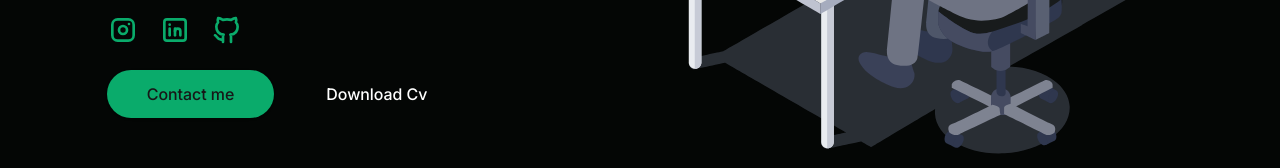
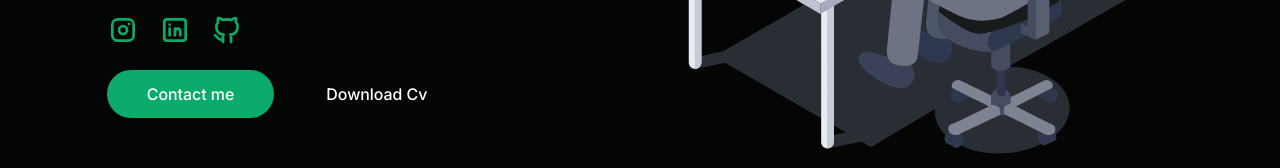
Before and after one commit to devup2332/portafolio-2024-v2, a React (Vite) app: page / in a window 1280 px wide. Shown: the part 528-696 px from the top of the page. Built offline with nearby package versions, Linux system fonts and the light colour scheme.

Commit message:
master: Edited custom button

```diff
--- a/src/components/Home/Banner/Banner.tsx
+++ b/src/components/Home/Banner/Banner.tsx
@@ -1,5 +1,5 @@
 import { useTranslation } from "react-i18next";
-import CustomButton from "../PrimaryButton/PrimaryButton";
+import CustomButton from "@/components/Home/CustomButton/CustomButton";
 import Lottie from "react-lottie";
 import BannerLottie from "@/lotties/banner.json";
 import { bannerLinks } from "@/utils/bannerLinks";
--- a/src/components/Home/Contact/Contact.tsx
+++ b/src/components/Home/Contact/Contact.tsx
@@ -2,7 +2,7 @@ import { Input } from "@/components/UI/input";
 import { Label } from "@/components/UI/label";
 import { Textarea } from "@/components/UI/textarea";
 import { useTranslation } from "react-i18next";
-import CustomButton from "../PrimaryButton/PrimaryButton";
+import CustomButton from "@/components/Home/CustomButton/CustomButton";
 import { FieldValues, SubmitHandler, useForm } from "react-hook-form";
 import { zodResolver } from "@hookform/resolvers/zod";
 import { ContactSchema, ContactSchemaType } from "@/schemas/contactSchema";
--- a/src/components/UI/button.tsx
+++ b/src/components/UI/button.tsx
@@ -9,7 +9,7 @@ const buttonVariants = cva(
   {
     variants: {
       variant: {
-        default: "bg-primary text-primary-foreground shadow",
+        default: "bg-primary-color text-white shadow",
         destructive:
           "bg-destructive text-destructive-foreground shadow-sm hover:bg-destructive/90",
         outline:
--- a/src/theme.css
+++ b/src/theme.css
@@ -8,7 +8,7 @@
   --dark-button-hover: #212121;
 
   /* Light Theme */
-  --light-primary-bg: #f0f5f3;
+  --light-primary-bg: #f7faf9;
   --light-text-color-1: #000000;
   --light-text-color-2: #505050;
   --light-primary-color: #0aab6b;
```
Also changed, not shown: src/components/Home/CustomButton/CustomButton.tsx (renamed from src/components/Home/PrimaryButton/PrimaryButton.tsx).
